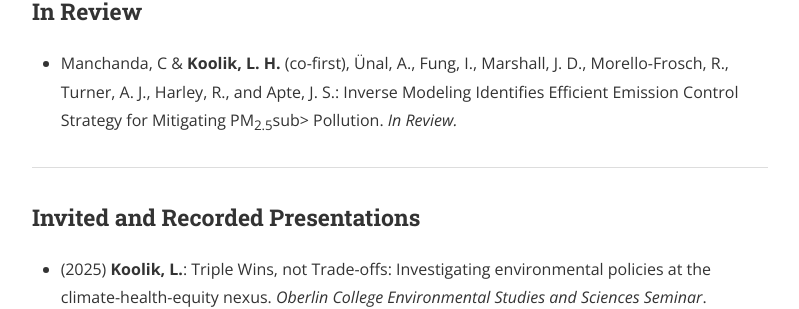
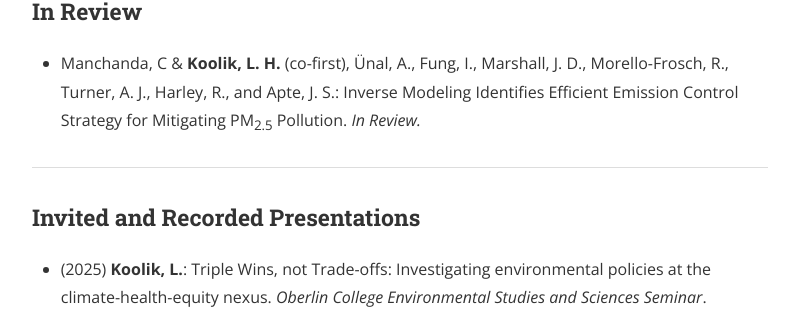
Before and after one commit to lkoolik/lkoolik.github.io, a Jekyll site: the page built from research.md, in a window 1280 px wide and 900 px high, scrolled down 886 px. Shown: the part 151-460 px from the top of the window, without its empty margins (240-1039 px from the left). Built offline with Jekyll 4.4.1, drawn with Linux system fonts in a browser that asks for light colours; nearby versions of some CDN libraries.

Commit message:
Update research.md

```diff
--- a/research.md
+++ b/research.md
@@ -23,7 +23,7 @@
 
 <h3>In Review</h3>
 <ul>
-  <li>Manchanda, C & <b>Koolik, L. H.</b> (co-first), Ünal, A., Fung, I., Marshall, J. D., Morello-Frosch, R., Turner, A. J., Harley, R., and Apte, J. S.: Inverse Modeling Identifies Efficient Emission Control Strategy for Mitigating PM<sub>2.5</sub>sub> Pollution. <i>In Review.</i> </li>
+  <li>Manchanda, C & <b>Koolik, L. H.</b> (co-first), Ünal, A., Fung, I., Marshall, J. D., Morello-Frosch, R., Turner, A. J., Harley, R., and Apte, J. S.: Inverse Modeling Identifies Efficient Emission Control Strategy for Mitigating PM<sub>2.5</sub> Pollution. <i>In Review.</i> </li>
 </ul>
 
 <hr>
```
